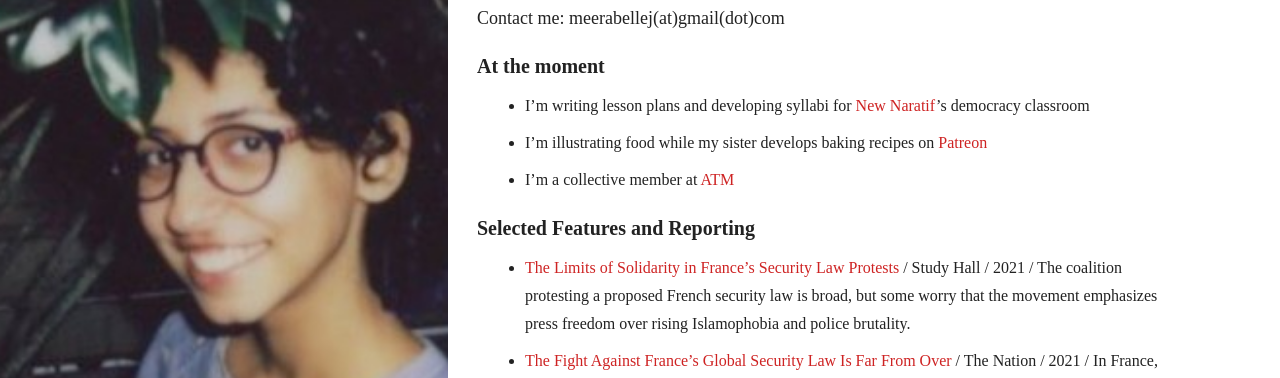
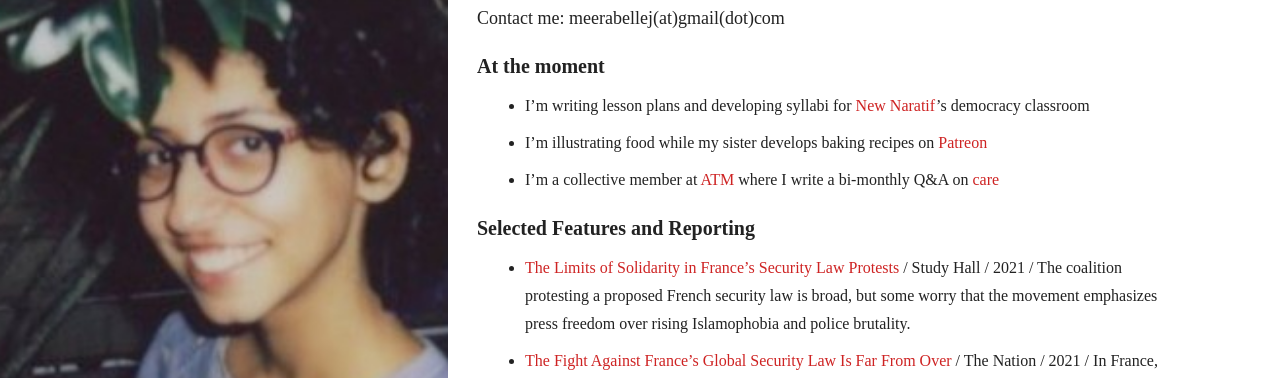
Before and after one commit to meerabellejesuthasan/meerabellejesuthasan.github.io, a Jekyll site: the page built from index.md, in a window 1280 px wide. Shown: the part 315-693 px from the top of the page. Built offline with Jekyll 4.4.1, drawn with Linux system fonts in a browser that asks for light colours; nearby versions of some CDN libraries; some web fonts are replaced; Markdown is read by kramdown in place of the engine named in the settings.

Commit message:
Update index.md

```diff
--- a/index.md
+++ b/index.md
@@ -10,7 +10,7 @@ Je suis journaliste basée à Marseille, France. Mes articles (principalement en
 <h1>At the moment</h1>
 * I'm writing lesson plans and developing syllabi for [New Naratif](https://newnaratif.com/)'s democracy classroom
 * I'm illustrating food while my sister develops baking recipes on [Patreon](https://www.patreon.com/cocobelle)
-* I'm a collective member at [ATM](https://www.atm-magazine.com/)
+* I'm a collective member at [ATM](https://www.atm-magazine.com/) where I write a bi-monthly Q&A on [care](https://www.atm-magazine.com/online/who-cares-3)
 
 <h1 id="writing">Selected Features and Reporting </h1>
 * [The Limits of Solidarity in France’s Security Law Protests](https://studyhall.xyz/the-limits-of-solidarity-in-frances-global-security-law-protests/) / Study Hall / 2021 / The coalition protesting a proposed French security law is broad, but some worry that the movement emphasizes press freedom over rising Islamophobia and police brutality.
```
